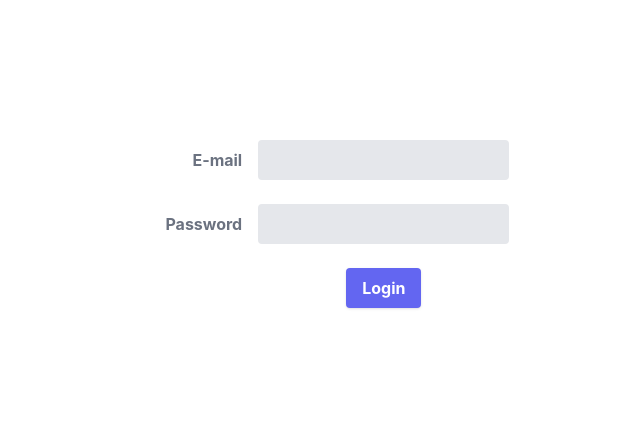
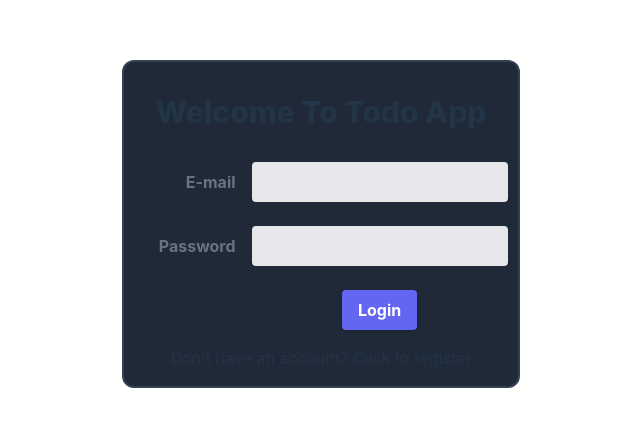
Before and after one commit to erdilhasan/gunsel-todo-frontend, a React (Vite) app: page / in a window 1280 px wide. Shown: the part 176-602 px from the top of the page, without its empty margins (319-959 px from the left). Built offline with nearby package versions, Linux system fonts and the light colour scheme.

Commit message:
Login Reigster Css + connection

```diff
--- a/src/components/LoginForm.jsx
+++ b/src/components/LoginForm.jsx
@@ -1,6 +1,8 @@
 import { useForm } from "react-hook-form";
+import { useNavigate } from "react-router-dom";
 
 export default function LoginForm() {
+  const navigate = useNavigate();
   const { register, handleSubmit } = useForm();
 
   const onSubmit = async (data) => {
@@ -17,6 +19,8 @@ export default function LoginForm() {
     alert(res);
   };
   return (
+    <div className="border-2 border-slate-700 rounded-xl bg-gray-800">
+      <h1 className="text-3xl p-8 font-extrabold ">Welcome To Todo App</h1>
       <form onSubmit={handleSubmit(onSubmit)} className="w-full max-w-sm">
         <div className="md:flex md:items-center mb-6">
           <div className="md:w-1/3">
@@ -59,5 +63,9 @@ export default function LoginForm() {
           </div>
         </div>
       </form>
+      <button className="p-4" onClick={() => navigate("/register")}>
+        Don&apos;t have an account? Click to register
+      </button>
+    </div>
   );
 }
--- a/src/components/RegisterForm.jsx
+++ b/src/components/RegisterForm.jsx
@@ -1,6 +1,8 @@
 import { useForm } from "react-hook-form";
+import { useNavigate } from "react-router-dom";
 
 export default function RegisterForm() {
+  const navigate = useNavigate();
   const { register, handleSubmit } = useForm();
 
   const onSubmit = async (data) => {
@@ -17,6 +19,7 @@ export default function RegisterForm() {
     alert(res);
   };
   return (
+    <div className="border-2 border-slate-700 rounded-xl bg-gray-800 p-8">
       <form onSubmit={handleSubmit(onSubmit)} className="w-full max-w-sm">
         <div className="md:flex md:items-center mb-6">
           <div className="md:w-1/3">
@@ -75,5 +78,9 @@ export default function RegisterForm() {
           </div>
         </div>
       </form>
+      <button className="p-4" onClick={() => navigate("/login")}>
+        Have an account? Click to login
+      </button>
+    </div>
   );
 }
```
Lines whose indentation alone changed are shown as unchanged.
